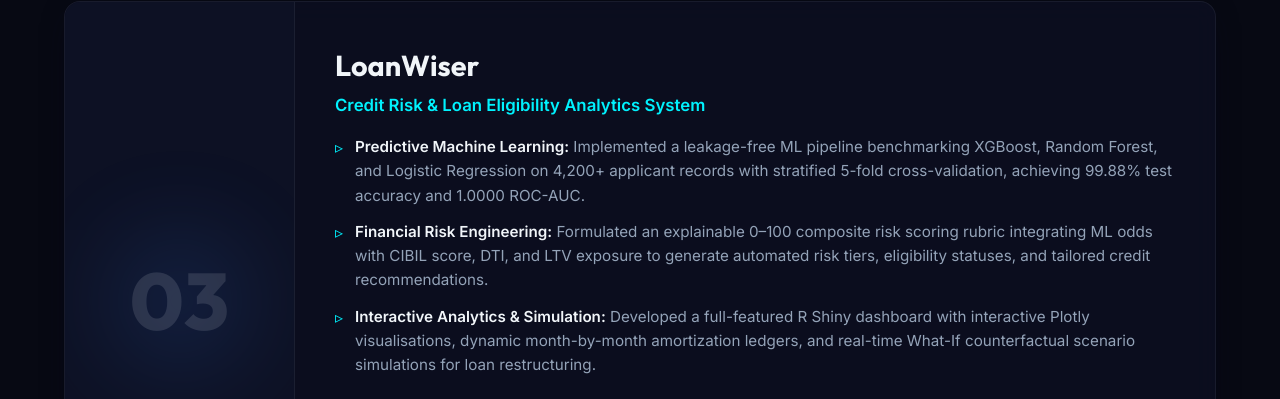
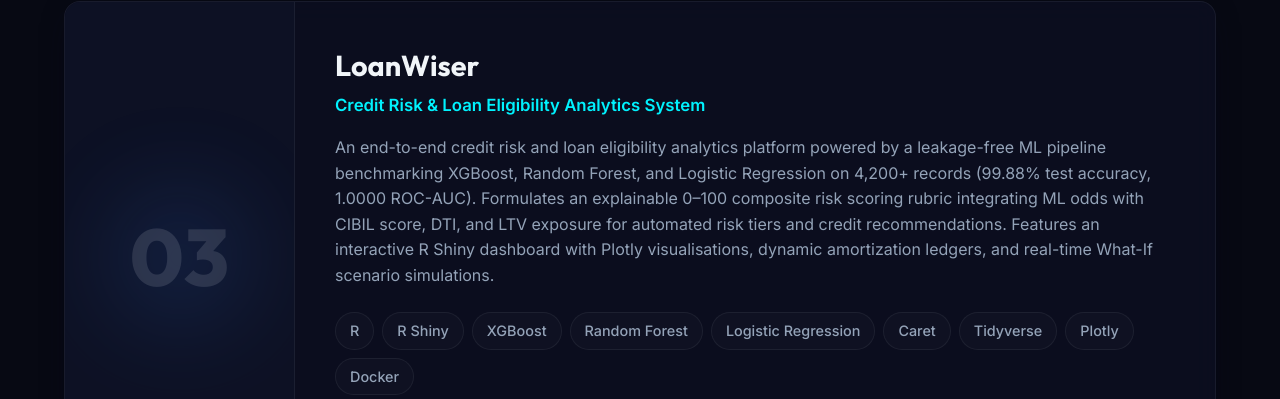
Before and after one commit to sm-kpg-06/PORTFOLIO, a plain HTML site: page index.html in a window 1280 px wide. Shown: the part 3731-4130 px from the top of the page. Drawn offline with Linux system fonts and the light colour scheme.

Commit message:
CHanges were made

```diff
--- a/index.html
+++ b/index.html
@@ -374,11 +374,9 @@
                     <div class="project-info">
                         <h3 class="project-title">LoanWiser</h3>
                         <p class="project-sub">Credit Risk & Loan Eligibility Analytics System</p>
-                        <ul class="project-bullets">
-                            <li><strong>Predictive Machine Learning:</strong> Implemented a leakage-free ML pipeline benchmarking XGBoost, Random Forest, and Logistic Regression on 4,200+ applicant records with stratified 5-fold cross-validation, achieving 99.88% test accuracy and 1.0000 ROC-AUC.</li>
-                            <li><strong>Financial Risk Engineering:</strong> Formulated an explainable 0–100 composite risk scoring rubric integrating ML odds with CIBIL score, DTI, and LTV exposure to generate automated risk tiers, eligibility statuses, and tailored credit recommendations.</li>
-                            <li><strong>Interactive Analytics & Simulation:</strong> Developed a full-featured R Shiny dashboard with interactive Plotly visualisations, dynamic month-by-month amortization ledgers, and real-time What-If counterfactual scenario simulations for loan restructuring.</li>
-                        </ul>
+                        <p class="project-desc">
+                            An end-to-end credit risk and loan eligibility analytics platform powered by a leakage-free ML pipeline benchmarking XGBoost, Random Forest, and Logistic Regression on 4,200+ records (99.88% test accuracy, 1.0000 ROC-AUC). Formulates an explainable 0–100 composite risk scoring rubric integrating ML odds with CIBIL score, DTI, and LTV exposure for automated risk tiers and credit recommendations. Features an interactive R Shiny dashboard with Plotly visualisations, dynamic amortization ledgers, and real-time What-If scenario simulations.
+                        </p>
                         <div class="project-tech-tags">
                             <span class="tech-tag">R</span>
                             <span class="tech-tag">R Shiny</span>
```
